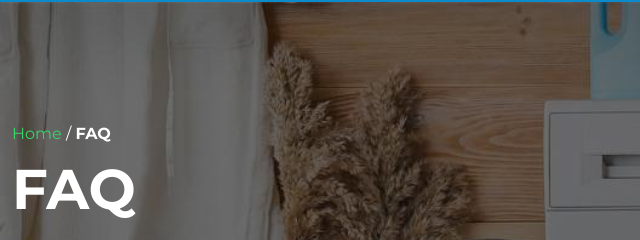
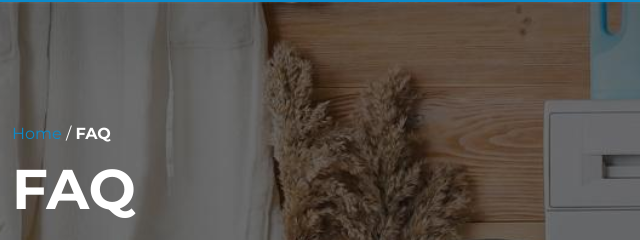
Before and after one commit to Faixaaan/PetalFresh, a plain HTML site: page faq.html in a window 1280 px wide. Shown: the part 161-401 px from the top of the page, 0-640 px from the left. Drawn offline with nearby package versions, Linux system fonts and the light colour scheme.

Commit message:
change my breadcrumbs color in banner

```diff
--- a/Assets/css/style.css
+++ b/Assets/css/style.css
@@ -1000,7 +1000,7 @@
 }
 
 .breadcrumb-custom a {
-  color: #3ad36a;
+  color: #0B8BCB;
   text-decoration: none;
 }
 
```
